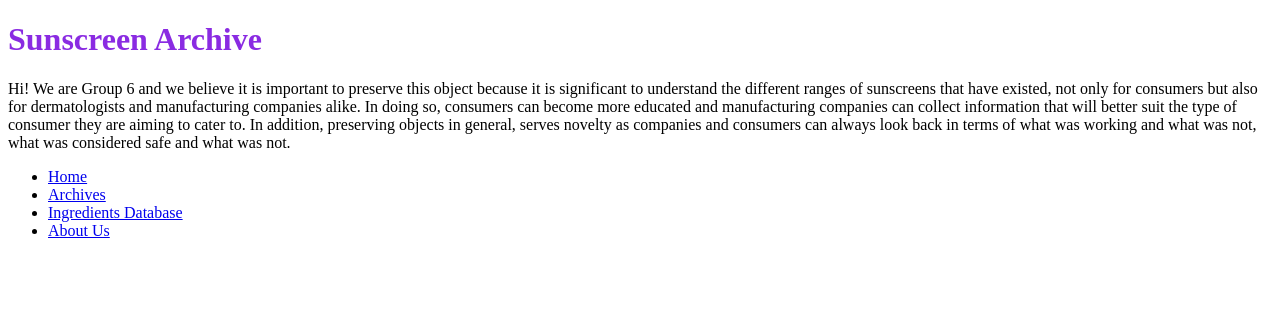
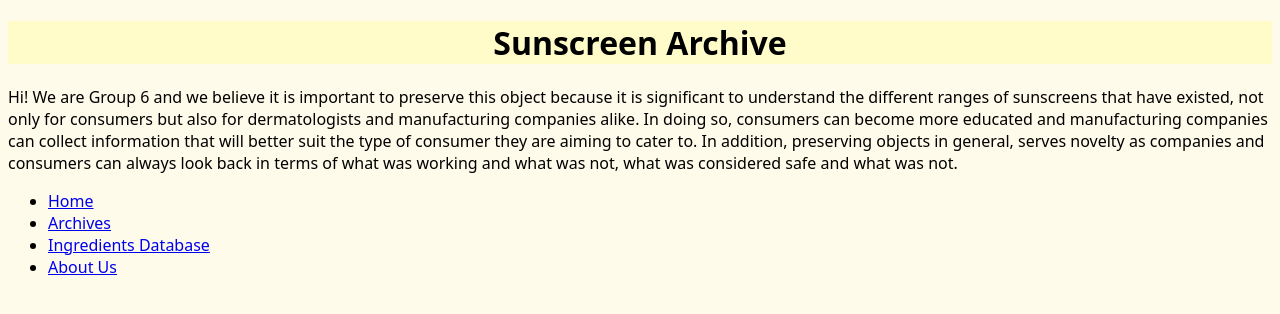
Before and after one commit to nanythemummy/tinyarchive, a Django app: page / in a window 1280 px wide. Shown: the top 314 px of the page. Run offline with Django 4.2, Linux system fonts and the light colour scheme.

Commit message:
Update style.css

```diff
--- a/tinyarchive/static/css/style.css
+++ b/tinyarchive/static/css/style.css
@@ -1,3 +1,9 @@
-h1{
-    color:blueviolet;
+h1   {
+    color:cream;
+    background-color: #fffcc9;
+    text-align: center;
 }
+body {
+    background-color: #fefbea;
+  }
+  body,h1 {font-family: "Noto Sans", sans-serif}
```
